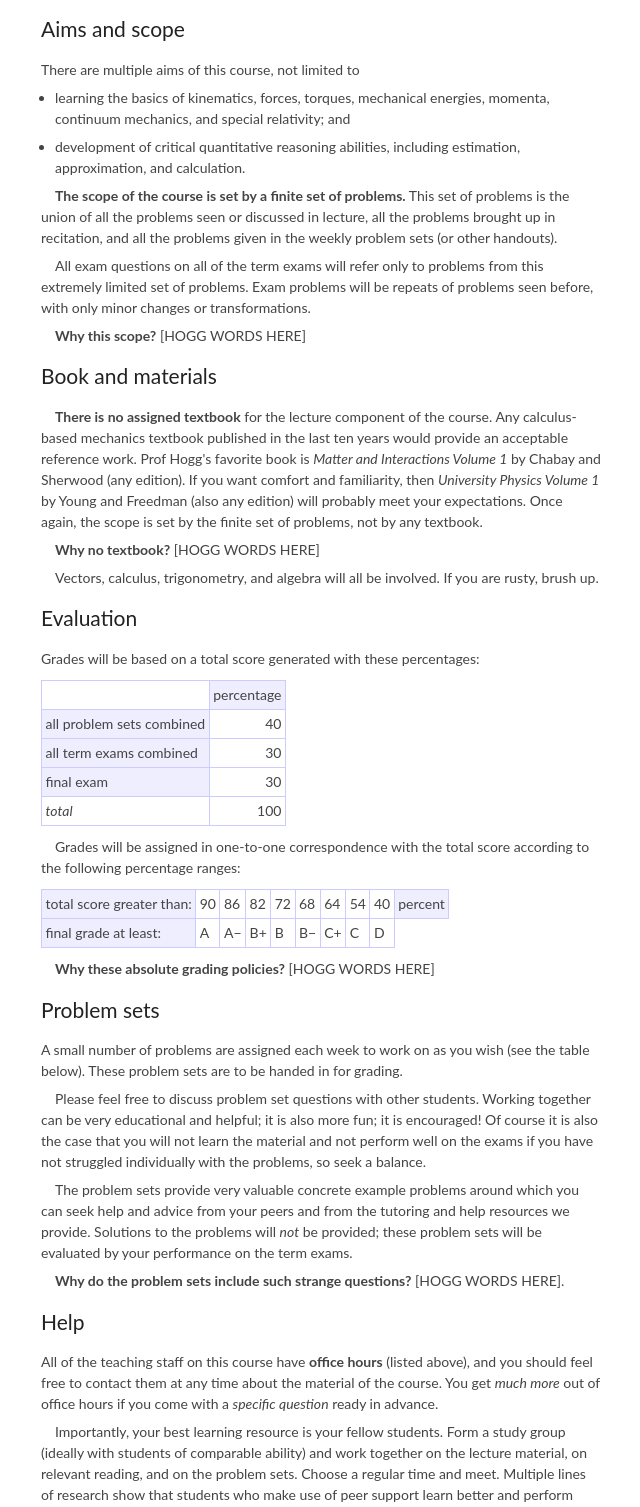
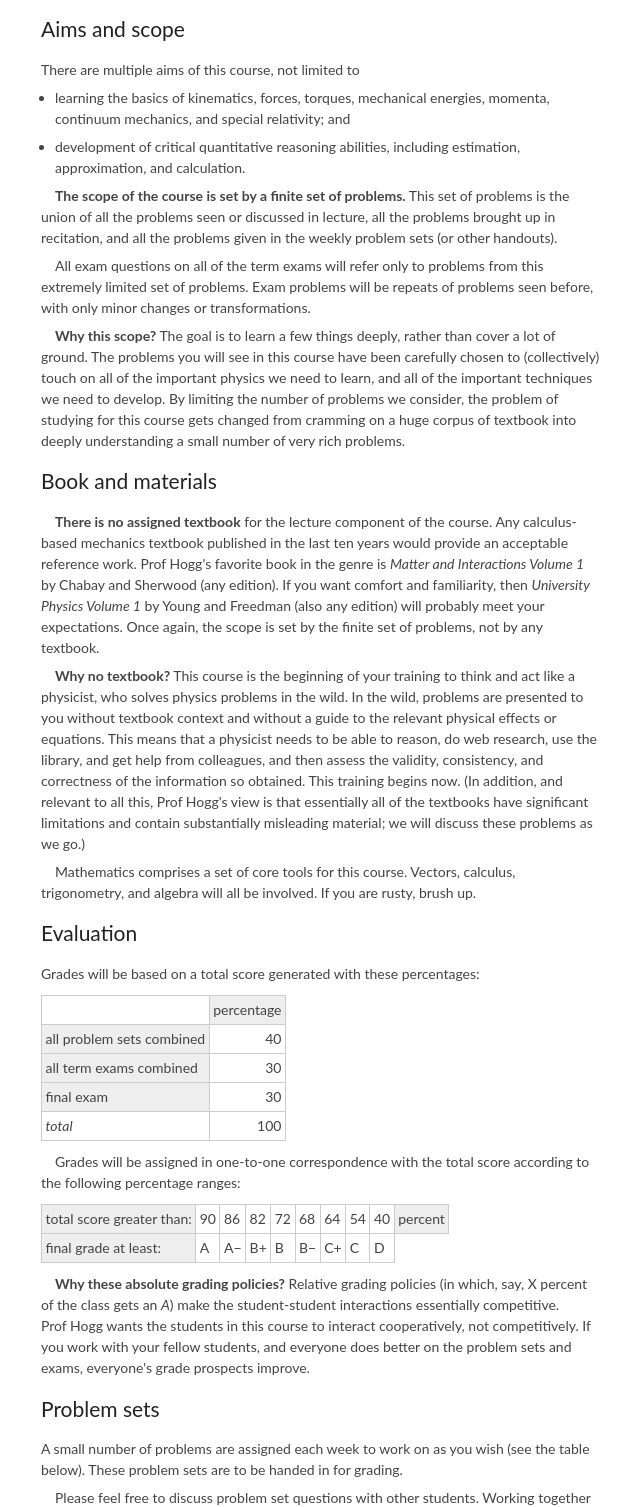
Before and after one commit to davidwhogg/Physics1, a plain HTML site: page www/physics1_index.html in a window 1280 px wide. Shown: the part 422-1929 px from the top of the page, without its empty margins (9-649 px from the left). Drawn offline with Linux system fonts and the light colour scheme.

Commit message:
answering questions

```diff
--- a/www/physics.css
+++ b/www/physics.css
@@ -100,12 +100,12 @@ th{
 	padding: 0.25em;
 	border-style: solid;
 	border-width: 1px;
-	border-color: #ccf;
-	background: #eef;
+	border-color: #ccc;
+	background: #eee;
 }
 td{
 	padding: 0.25em;
 	border-style: solid;
 	border-width: 1px;
-	border-color: #ccf;
+	border-color: #ccc;
 }
--- a/www/physics1_index.html
+++ b/www/physics1_index.html
@@ -71,14 +71,21 @@ problems from this extremely limited set of problems.  Exam problems
 will be repeats of problems seen before, with only minor changes or
 transformations.</p>
 
-<p><b>Why this scope?</b> [HOGG WORDS HERE]</p>
+<p><b>Why this scope?</b> The goal is to learn a few things deeply,
+rather than cover a lot of ground. The problems you will see in this
+course have been carefully chosen to (collectively) touch on all of
+the important physics we need to learn, and all of the important techniques
+we need to develop. By limiting the number of problems we consider, the
+problem of studying for this course gets changed from cramming on a huge
+corpus of textbook into deeply understanding a small number of very
+rich problems.</p>
 
 <h2>Book and materials</h2>
 
 <p><b>There is no assigned textbook</b> for the lecture component of
 the course.  Any calculus-based mechanics textbook published in the
-last ten years would provide an acceptable reference work.  Prof
-Hogg's favorite book is <i>Matter and Interactions Volume 1</i> by
+last ten years would provide an acceptable reference work.
+Prof&nbsp;Hogg's favorite book in the genre is <i>Matter and Interactions Volume 1</i> by
 Chabay and Sherwood (any edition).  If you want comfort and
 familiarity, then
 <i>University Physics Volume 1</i> by Young and Freedman (also any
@@ -86,9 +93,20 @@ edition) will probably meet your expectations.  Once again,
 the scope is set by the finite set of problems, not by any
 textbook.</p>
 
-<p><b>Why no textbook?</b> [HOGG WORDS HERE]</p>
+<p><b>Why no textbook?</b> This course is the beginning of your
+training to think and act like a physicist, who solves physics
+problems in the wild. In the wild, problems are presented to you
+without textbook context and without a guide to the relevant physical
+effects or equations. This means that a physicist needs to be able to
+reason, do web research, use the library, and get help from colleagues,
+and then assess the validity, consistency, and correctness of the
+information so obtained. This training begins now. (In addition, and
+relevant to all this, Prof&nbsp;Hogg's view is that essentially all of the
+textbooks have significant limitations and contain substantially
+misleading material; we will discuss these problems as we go.)</p>
 
-<p>Vectors, calculus, trigonometry, and algebra will all be involved.
+<p>Mathematics comprises a set of core tools for this course.
+Vectors, calculus, trigonometry, and algebra will all be involved.
 If you are rusty, brush up.</p>
 
 <h2>Evaluation</h2>
@@ -110,7 +128,13 @@ score according to the following percentage ranges:</p>
   <tr><th>final grade at least:    </th><td>A </td><td>A&minus;</td><td>B+</td><td>B </td><td>B&minus;</td><td>C+</td><td>C </td><td>D </td></tr>
 </table>
 
-<p><b>Why these absolute grading policies?</b> [HOGG WORDS HERE]</p>
+<p><b>Why these absolute grading policies?</b> Relative grading
+policies (in which, say, X percent of the class gets an <i>A</i>) make
+the student-student interactions essentially competitive. Prof&nbsp;Hogg
+wants the students in this course to interact cooperatively, not
+competitively. If you work with your fellow students, and everyone
+does better on the problem sets and exams, everyone's grade prospects
+improve.</p>
 
 <h2>Problem sets</h2>
 
@@ -132,7 +156,15 @@ will <i>not</i> be provided; these problem sets will be evaluated
 by your performance on the term exams.</p>
 
 <p><b>Why do the problem sets include such strange questions?</b>
-[HOGG WORDS HERE].</p>
+Every problem set (and every Exam) will contain problems that require
+you to obtain and use real-world information (about, say, the density
+of rock) and make estimates and approximations. These problems
+can make students anxious (and can be hard for the staff
+of this course to grade, sometimes!). However (as noted above), this
+course is the first step in training you to act and think like a
+physicist! A physicist understands the real world, and at the
+precision that is permitted given the data. In many cases, the deep
+physical insights happen at the order-of-magnitude level! HOGG WORDS HERE</p>
 
 <h2>Help</h2>
 
```
